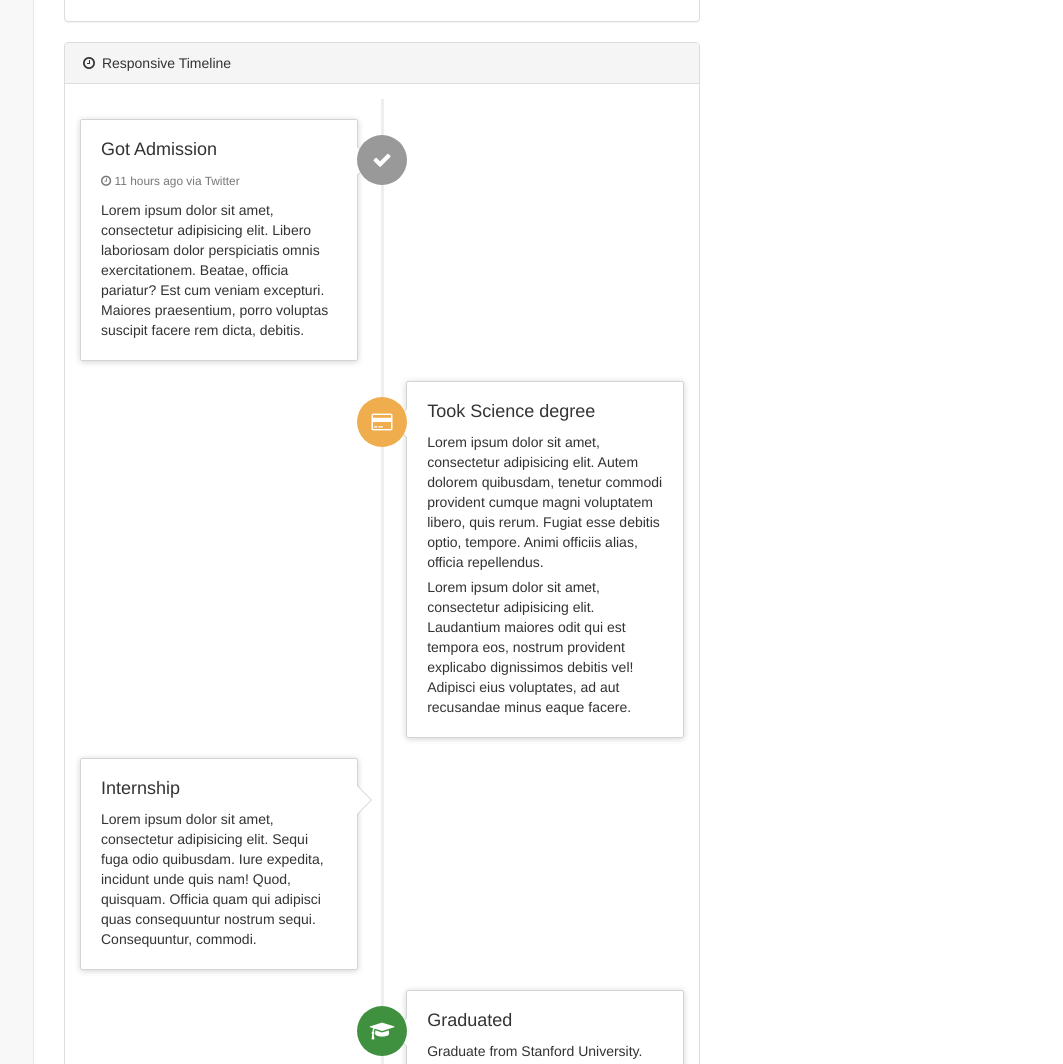
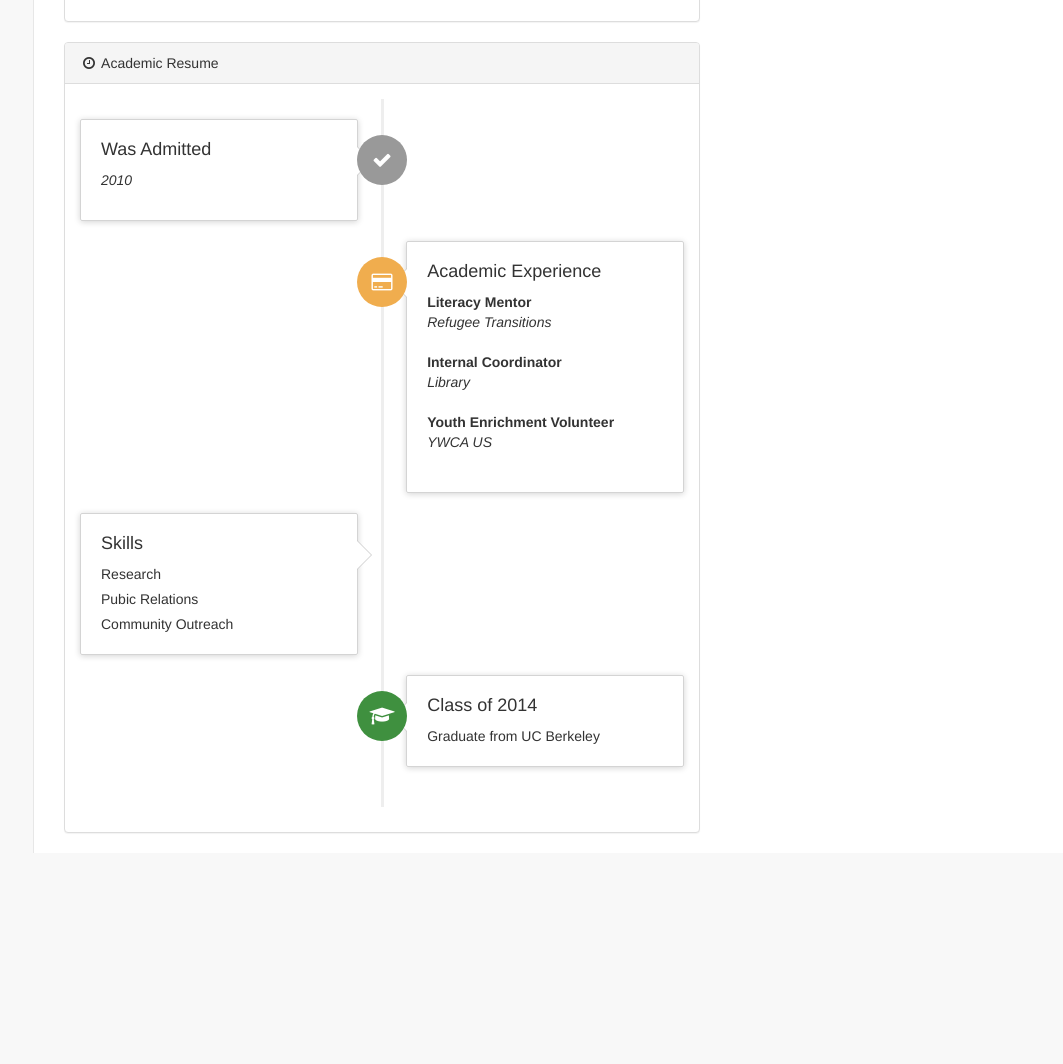
Before and after one commit to Prasanna-sr/Ubound, a website: page client/persons/index.html in a window 1280 px wide. Shown: the part 864-1928 px from the top of the page, without its empty margins (217-1280 px from the left). After the commit the page ends 1717 px from the top, so only its background shows below. Drawn offline with Linux system fonts and the light colour scheme.

Commit message:
timeline formatted

```diff
--- a/client/index.html
+++ b/client/index.html
@@ -15,7 +15,7 @@
     <script src="js/jquery.min.js"></script>
     <script src="js/skel.min.js"></script>
     <script src="js/init.js"></script>
-    <script src="js/fb.js"></script>
+    <!-- <script src="js/fb.js"></script> -->
     <noscript>
         <link rel="stylesheet" href="css/skel.css" />
         <link rel="stylesheet" href="css/style.css" />
@@ -56,7 +56,7 @@
 						<li><a href="# " class="button3 ">Twitter</a></li>
 						</ul>
 						<ul class="actions ">
-						<li><a href="# " class="button4 ">UBound</a></li>
+						<li><a href="/persons/index.html" class="button4 ">UBound</a></li>
 						</ul>
 					</ul>
 				</header>
--- a/client/js/fb.js
+++ b/client/js/fb.js
@@ -25,6 +25,7 @@
   // // Button.  See the onlogin handler attached to it in the sample
   // // code below.
   function checkLoginState() {
+    alert('ok');
     FB.getLoginStatus(function(response) {
       statusChangeCallback(response);
     });
@@ -73,6 +74,7 @@
     console.log('Welcome!  Fetching your information.... ');
     FB.api('/me', function(response) {
       console.log('Successful login for: ' + response.name);
+      alert('perosn');
       //document.getElementById('status').innerHTML ='Thanks for logging in, ' + response.name + '!';
       window.location.href = "/persons/index.html";
     });
--- a/client/persons/index.html
+++ b/client/persons/index.html
@@ -292,13 +292,11 @@
                 <div class="col-lg-12">
                     <!-- <h1 class="page-header">Search</h1> -->
                     <div class="input-group custom-search-form">
-                        <input type="text" id= "txtSearch" class="form-control"
-                        placeholder="Search...">
+                        <input type="text" id="txtSearch" class="form-control" placeholder="Search...">
                         <span class="input-group-btn">
-                        <!-- <input type="button"  class="fa fa-search" /> -->
+                            <!-- <input type="button"  class="fa fa-search" /> -->
 
-                            <button class="btn btn-default" id= "btnSearch"
-                              type="button">
+                            <button class="btn btn-default" id="btnSearch" type="button">
                                 <i class="fa fa-search"></i>
                             </button>
                         </span>
@@ -387,7 +385,7 @@
                         <!-- /.panel -->
                         <div class="panel panel-default" id="timeline-Contact">
                             <div class="panel-heading">
-                                <i class="fa fa-clock-o fa-fw"></i> Responsive Timeline
+                                <i class="fa fa-clock-o fa-fw"></i> Academic Resume
                             </div>
                             <!-- /.panel-heading -->
                             <div class="panel-body">
@@ -397,13 +395,10 @@
                                         </div>
                                         <div class="timeline-panel">
                                             <div class="timeline-heading">
-                                                <h4 class="timeline-title">Got Admission</h4>
-                                                <p>
-                                                    <small class="text-muted"><i class="fa fa-clock-o"></i> 11 hours ago via Twitter</small>
-                                                </p>
+                                                <h4 class="timeline-title">Was Admitted</h4>
+                                                <p><i>2010</i></p>
                                             </div>
                                             <div class="timeline-body">
-                                                <p>Lorem ipsum dolor sit amet, consectetur adipisicing elit. Libero laboriosam dolor perspiciatis omnis exercitationem. Beatae, officia pariatur? Est cum veniam excepturi. Maiores praesentium, porro voluptas suscipit facere rem dicta, debitis.</p>
                                             </div>
                                         </div>
                                     </li>
@@ -412,21 +407,33 @@
                                         </div>
                                         <div class="timeline-panel">
                                             <div class="timeline-heading">
-                                                <h4 class="timeline-title">Took Science degree</h4>
+                                                <h4 class="timeline-title">Academic Experience</h4>
                                             </div>
                                             <div class="timeline-body">
-                                                <p>Lorem ipsum dolor sit amet, consectetur adipisicing elit. Autem dolorem quibusdam, tenetur commodi provident cumque magni voluptatem libero, quis rerum. Fugiat esse debitis optio, tempore. Animi officiis alias, officia repellendus.</p>
-                                                <p>Lorem ipsum dolor sit amet, consectetur adipisicing elit. Laudantium maiores odit qui est tempora eos, nostrum provident explicabo dignissimos debitis vel! Adipisci eius voluptates, ad aut recusandae minus eaque facere.</p>
+                                               <b> Literacy Mentor</b>
+                                                <p><i>Refugee Transitions</i></p>
+                                                <br/>
+
+                                                <b>Internal Coordinator</b>
+                                                <p><i>Library</i></p>
+                                                <br/>
+
+                                                <b>Youth Enrichment Volunteer</b>
+                                                <p><i>YWCA US</i></p>
+                                                <br/>
+
                                             </div>
                                         </div>
                                     </li>
                                     <li>
                                         <div class="timeline-panel">
                                             <div class="timeline-heading">
-                                                <h4 class="timeline-title">Internship</h4>
+                                                <h4 class="timeline-title">Skills</h4>
                                             </div>
                                             <div class="timeline-body">
-                                                <p>Lorem ipsum dolor sit amet, consectetur adipisicing elit. Sequi fuga odio quibusdam. Iure expedita, incidunt unde quis nam! Quod, quisquam. Officia quam qui adipisci quas consequuntur nostrum sequi. Consequuntur, commodi.</p>
+                                                <p>Research</p>
+                                                <p>Pubic Relations</p>
+                                                <p>Community Outreach</p>
                                             </div>
                                         </div>
                                     </li>
@@ -435,10 +442,10 @@
                                         </div>
                                         <div class="timeline-panel">
                                             <div class="timeline-heading">
-                                                <h4 class="timeline-title">Graduated</h4>
+                                                <h4 class="timeline-title">Class of 2014</h4>
                                             </div>
                                             <div class="timeline-body">
-                                                <p>Graduate from Stanford University.</p>
+                                                <p>Graduate from  UC Berkeley</p>
                                             </div>
                                         </div>
                                     </li>
@@ -570,7 +577,7 @@
                                             </p>
                                         </div>
                                     </li>
-                                 <!--    <li class="left clearfix">
+                                    <!--    <li class="left clearfix">
                                         <span class="chat-img pull-left">
                                             <img src="http://placehold.it/50/55C1E7/fff" alt="User Avatar" class="img-circle" />
                                         </span>
@@ -628,7 +635,7 @@
     <script src="js/plugins/morris/raphael.min.js"></script>
     <script src="js/plugins/morris/morris.min.js"></script>
     <script src="js/plugins/morris/morris-data.js"></script>
-
+    <script src="./../js/fb.js"></script>
     <!-- Custom Theme JavaScript -->
     <script src="js/sb-admin-2.js"></script>
 
```
